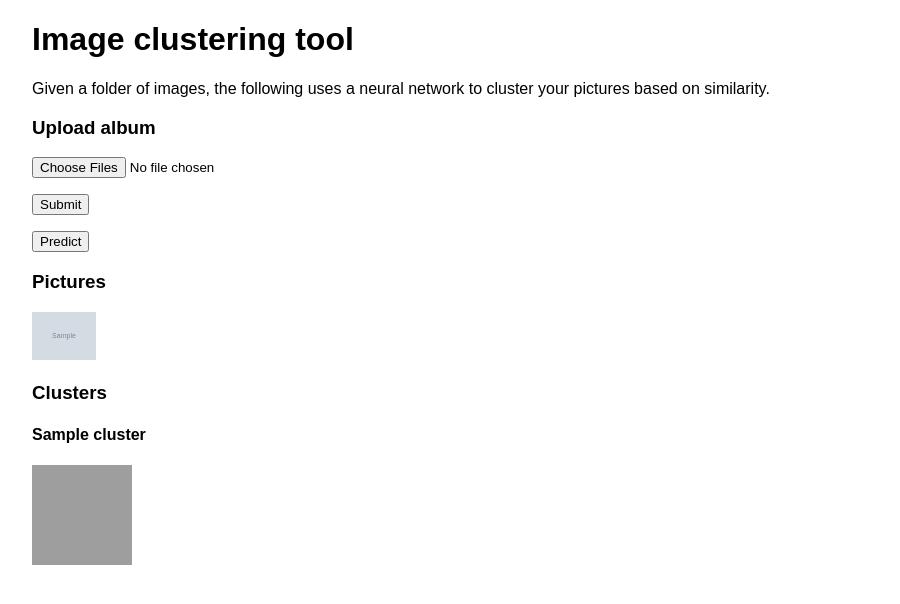
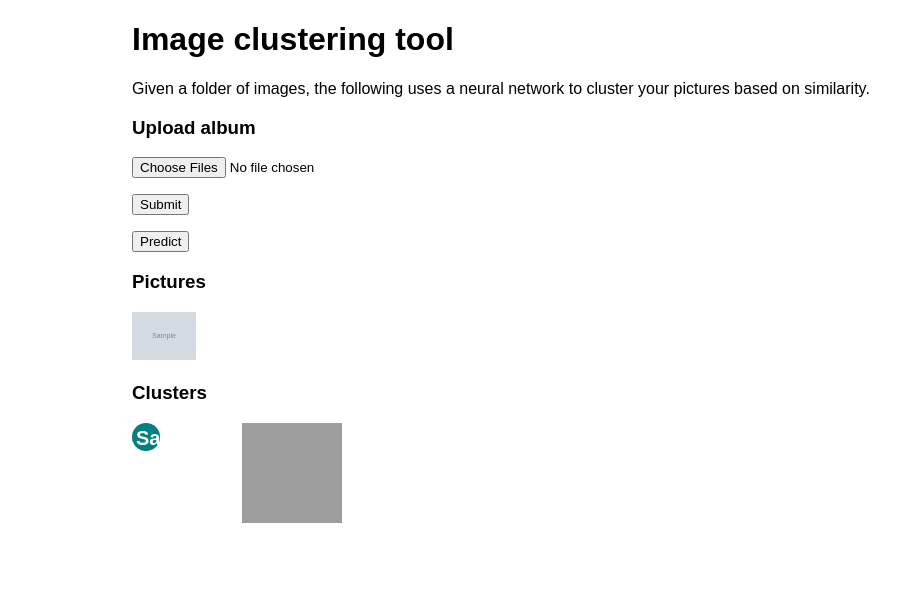
Before and after one commit to cedricbasuel/image-clustering, a Flask app: template templates/index.html in a window 1280 px wide. Shown: the top 604 px of the page, without its empty margins (218-1118 px from the left). Run offline with Flask 2, Linux system fonts and the light colour scheme; the template is opened without the code that fills it: most values are stand-ins (such as "Sample title", 1, 10 or a date in 2020); grey boxes marked "Sample" are stand-in pictures; grey boxes are pictures that could not be loaded.

Commit message:
UI improvements

```diff
--- a/static/css/style.css
+++ b/static/css/style.css
@@ -15,12 +15,40 @@
  */
 
 body{
+    width: 60%;
     font-family: Arial, Helvetica, sans-serif;
-    margin-left: 250px;
+    margin-left: 350px;
     margin-right: 250px;
+
     /* background-color:#CCCCCC; */
  }
 
- gallery{
-    margin-right: 250px;
+.cluster{
+    display: table;
+    width: 50%;
+    /* background-color: seagreen;  */
+    /* align-content: center; */
 }
+.cluster_label{
+    display: table-cell;
+    vertical-align: top;
+    padding-right: 20px;
+}
+.cluster_gallery{
+    padding-right: 20px;
+    display: table-cell;
+}
+.numberCircle {
+    border-radius: 50%;
+    width: 20px;
+    height: 20px;
+    padding: 4px;
+
+    background: teal;
+    /* border: 2px solid #666; */
+    color: #fff;
+    text-align: center;
+
+    font: 20px Arial, sans-serif;
+    font-weight: bolder;
+}
--- a/templates/index.html
+++ b/templates/index.html
@@ -25,28 +25,29 @@
     </form>
 
     <h3>Pictures</h3>
-    {% for image in images %}
-        <img src="{{ url_for('upload', filename=image) }}" style="width: 64px">
-    {% endfor %}
+        {% for image in images %}
+            <img src="{{ url_for('upload', filename=image) }}" style="width: 64px;">
+        {% endfor %}
 
     <h3>Clusters</h3>
+    {% for cluster in cluster_dict %}
+        <div class="cluster">
 
-    {% for cluster in cluster_dict %}
+            <div class="cluster_label">
+                 <div class="numberCircle">
+                     {{ cluster }}
+                    </div>
+            </div>
 
-        <!-- <div class="gallery"> -->
-            <h4> {{ cluster }} </h4>
-            {% for pic in cluster_dict[cluster] %}
-                <img src="{{ url_for('upload', filename=pic) }}" style="width: 100px; height: 100px;">
-            {% endfor %}
+            <div class="cluster_gallery">
+                {% for pic in cluster_dict[cluster] %}
+                    <img src="{{ url_for('upload', filename=pic) }}" style="width: 100px; height: 100px;">
+                {% endfor %}
+                <br>
+            </div>
 
-        <!-- </div> -->
-
-
-
-
+        </div>
     {% endfor %}
-
-
 
 
 </body>
```
